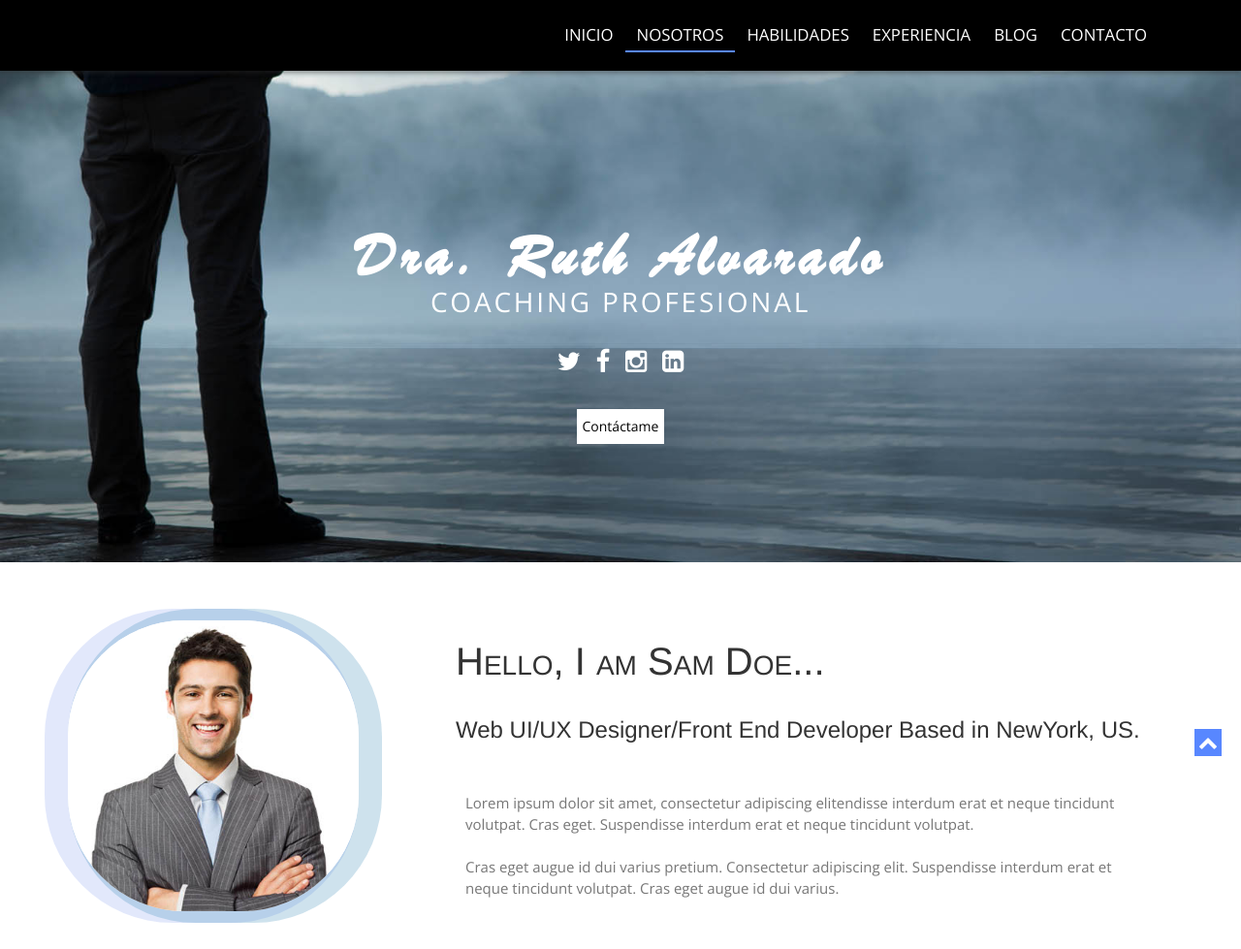
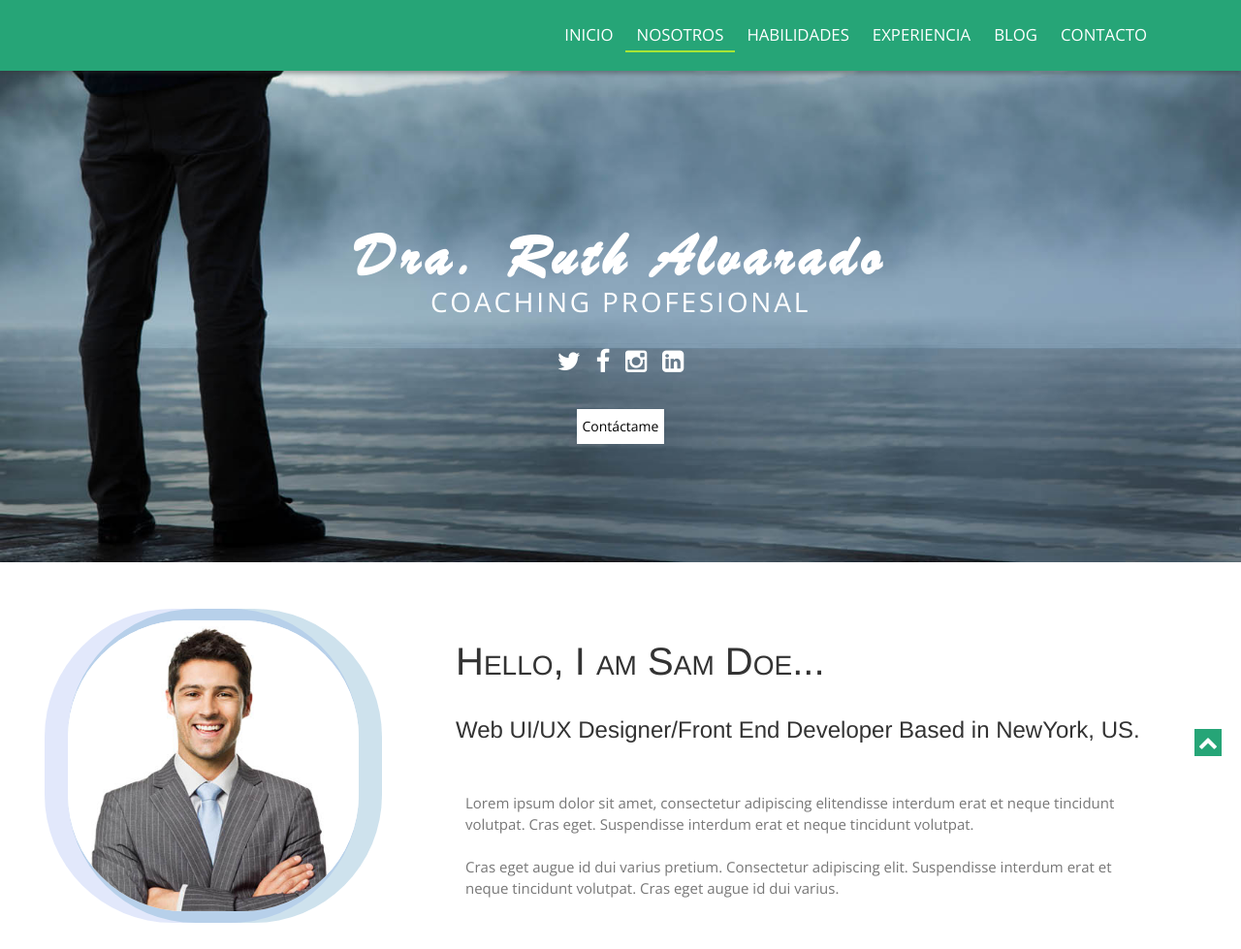
Before and after one commit to Robersillo/ruthWEB, a PHP site: page / in a window 1280 px wide. Shown: the top 979 px of the page at 97% size. Run offline with PHP 8.4, Linux system fonts and the light colour scheme.

Commit message:
Cambio de los colores de la WEB (Principales)
Cambio de los colores de la WEB (Principales)

```diff
--- a/views/css/styles.css
+++ b/views/css/styles.css
@@ -58,7 +58,7 @@ p {
 	background: rgba(255,255,255,0.35);
 }
 a {
-	color: #5887FF;
+	color: #26a577;
 	text-decoration: none;
 	text-shadow: none;
 	-webkit-transition: all 0.2s linear;
@@ -101,7 +101,7 @@ a:hover {
 	bottom: 20px;
 	right: 20px;
 	z-index: 5;
-	background: #5887FF;
+	background: #26a577;
 }
 .topHome .fa-2x {
 	font-size: 20px;
@@ -157,7 +157,7 @@ h2 {
 .navbar-toggle {
 }
 .addBg {
-background: #000 !important;
+background: #26a577 !important;
 -webkit-box-shadow: 0px 3px 4px 0px rgba(50, 50, 50, 0.38);
 -moz-box-shadow: 0px 3px 4px 0px rgba(50, 50, 50, 0.38);
 box-shadow: 0px 3px 4px 0px rgba(50, 50, 50, 0.38);
@@ -242,7 +242,7 @@ box-shadow: 0px 3px 4px 0px rgba(50, 50, 50, 0.38);
 .navbar-inverse .navbar-nav > .active > a, .navbar-inverse .navbar-nav > .active > a:hover, .navbar-inverse .navbar-nav > .active > a:focus {
 	color: #fff;
 	background: none;
-	border-bottom:2px solid #5887FF;
+	border-bottom:2px solid #a7e535;
 	border-radius: 0px;
 }
 .navbar-nav > li:hover > a {
@@ -925,14 +925,14 @@ footer {
 background: #DBDBDB;
 	}
 #contactUs{
-	 background: #3394D5;
+	 background: #36c297;
 }
 #contactUs p{
 color:#000;
 }
 #contactUs .btn{
 background: #fff;
-color: #5887FF;
+color: #36c297;
 }
 #contactUs .btn:hover{
 color: #000;
```
